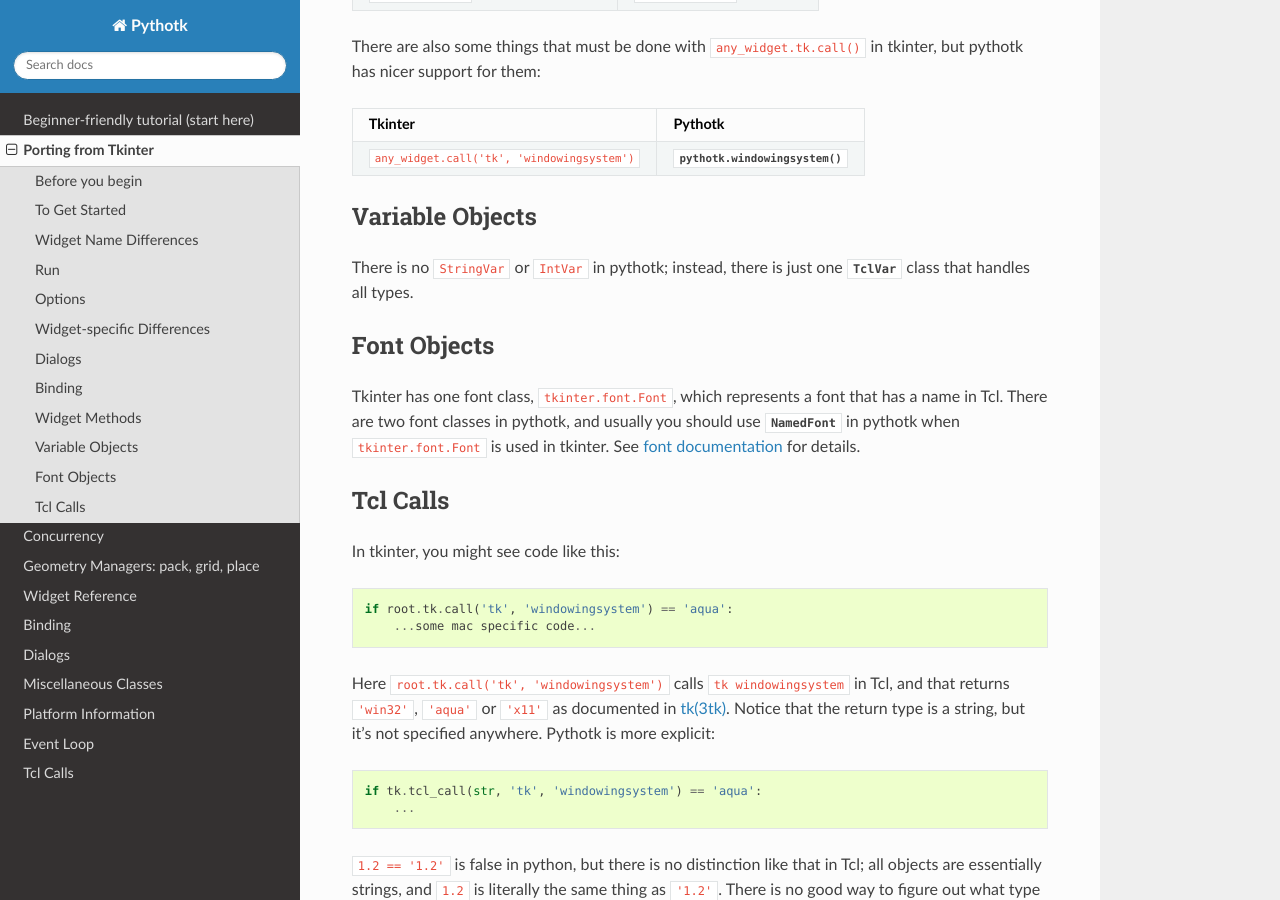
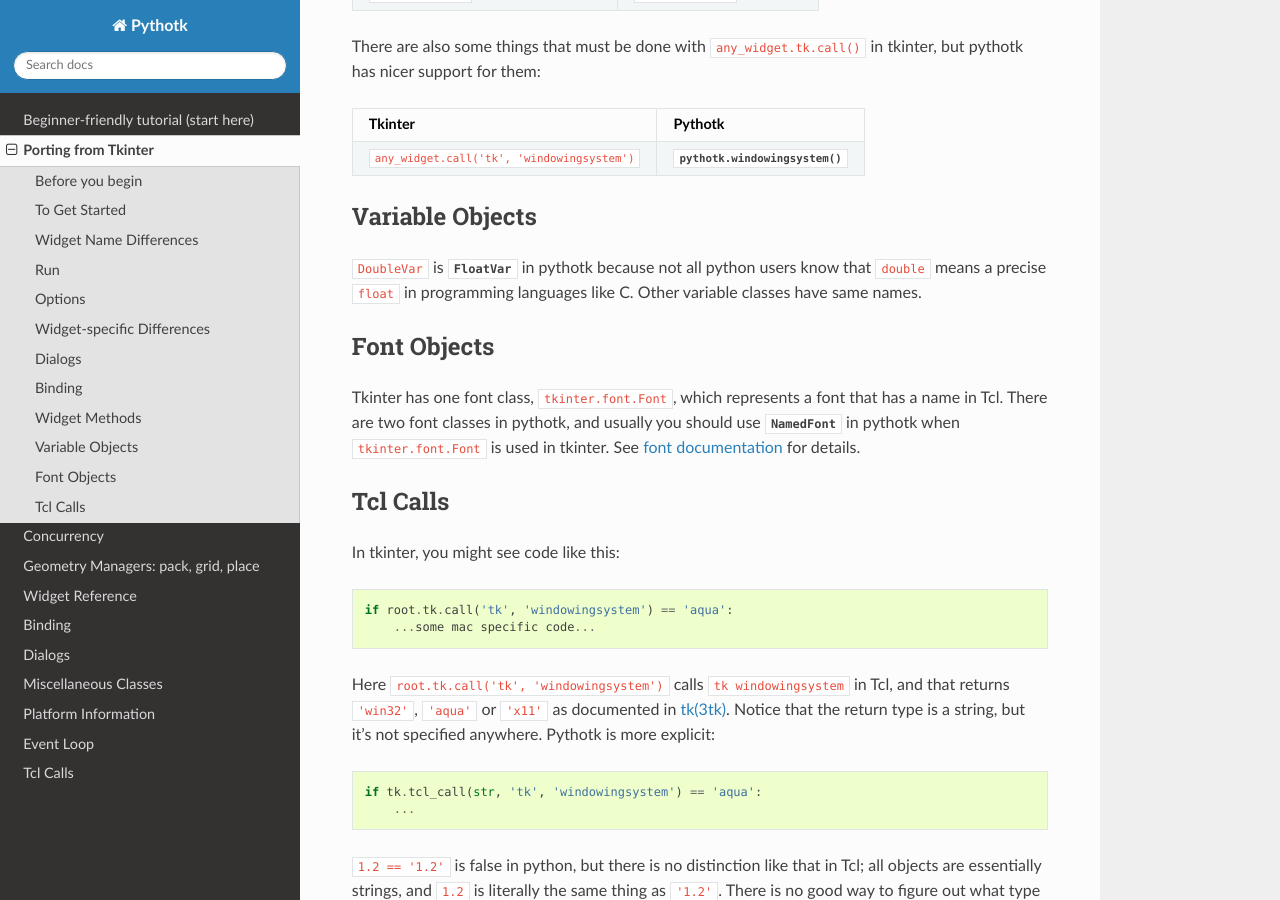
Before and after one commit to Akuli/teek, a Sphinx documentation site: the page built from docs/tkinter.rst, in a window 1280 px wide and 900 px high, scrolled down 5028 px. Built offline with Sphinx 7.4.7 and the Read the Docs theme 2.0.0, drawn with Linux system fonts in a browser that asks for light colours.

Commit message:
make variables work differently

```diff
--- a/docs/tkinter.rst
+++ b/docs/tkinter.rst
@@ -268,8 +268,9 @@ tkinter, but pythotk has nicer support for them:
 Variable Objects
 ----------------
 
-There is no ``StringVar`` or ``IntVar`` in pythotk; instead, there is just one
-:class:`.TclVar` class that handles all types.
+``DoubleVar`` is :class:`.FloatVar` in pythotk because not all python users
+know that ``double`` means a precise ``float`` in programming languages like C.
+Other variable classes have same names.
 
 
 Font Objects
--- a/pythotk/__init__.py
+++ b/pythotk/__init__.py
@@ -28,7 +28,8 @@ class TclError(Exception):
 from pythotk._platform_info import TCL_VERSION, TK_VERSION, windowingsystem
 from pythotk._font import Font, NamedFont
 from pythotk._structures import (
-    Callback, on_quit, Color, Image, TclVar, ScreenDistance)
+    Callback, on_quit, Color, Image, ScreenDistance,
+    TclVariable, StringVar, IntVar, FloatVar, BooleanVar)
 from pythotk._tcl_calls import (
     tcl_call, tcl_eval, init_threads, create_command, delete_command,
     run, quit, update)
```
Also changed, not shown: docs/misc-objs.rst (+9 -1 lines), 3 other files.
